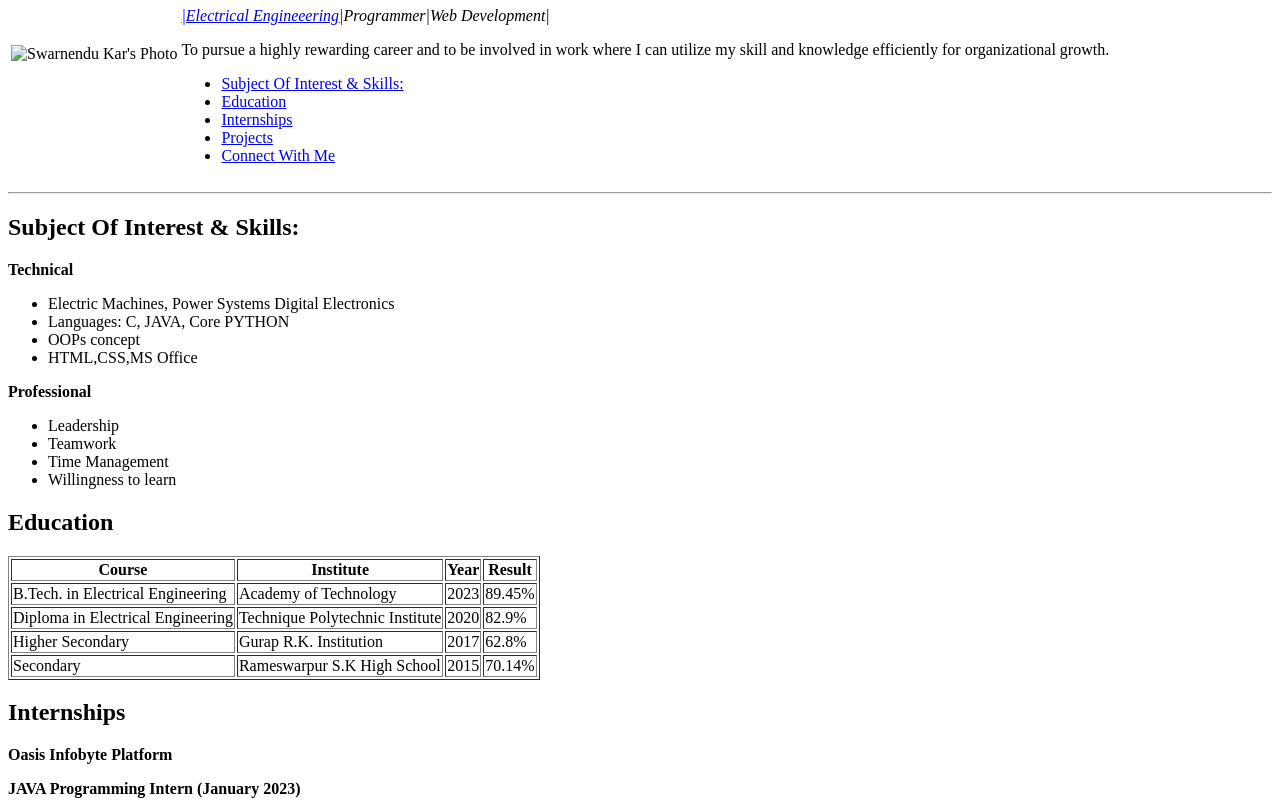
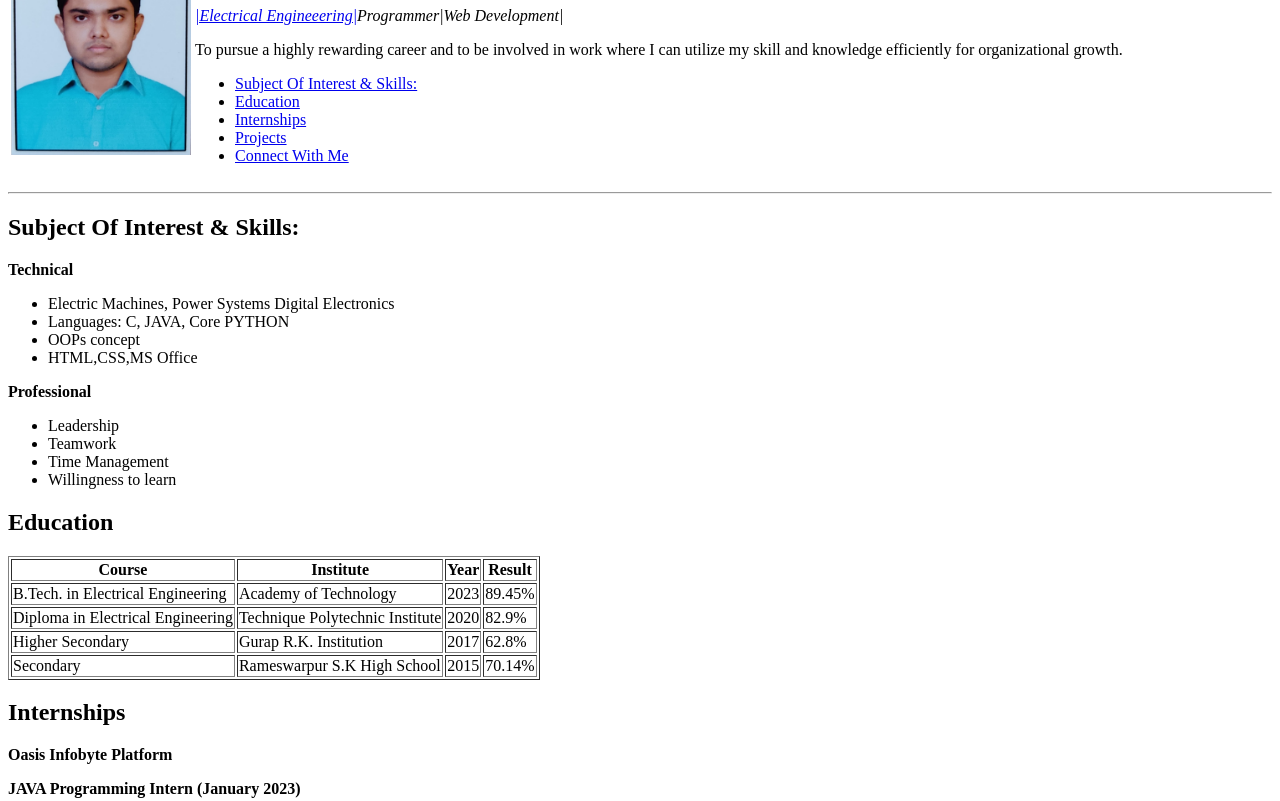
Before and after one commit to swarnendu07/Resume, a plain HTML site: page index.html in a window 1280 px wide. Shown: the part 84-885 px from the top of the page. Drawn offline with Linux system fonts and the light colour scheme.

Commit message:
Update index.html

```diff
--- a/index.html
+++ b/index.html
@@ -15,7 +15,7 @@
         <table>
             <tr>
                 <td>
-                    <img width="180" src="images/passport photo.jpg" alt="Swarnendu Kar's Photo">
+                    <img width="180" src="resume/passport photo.jpg" alt="Swarnendu Kar's Photo">
                 </td>
                 <td>
                     <h1>Swarnendu Kar</h1>
```
